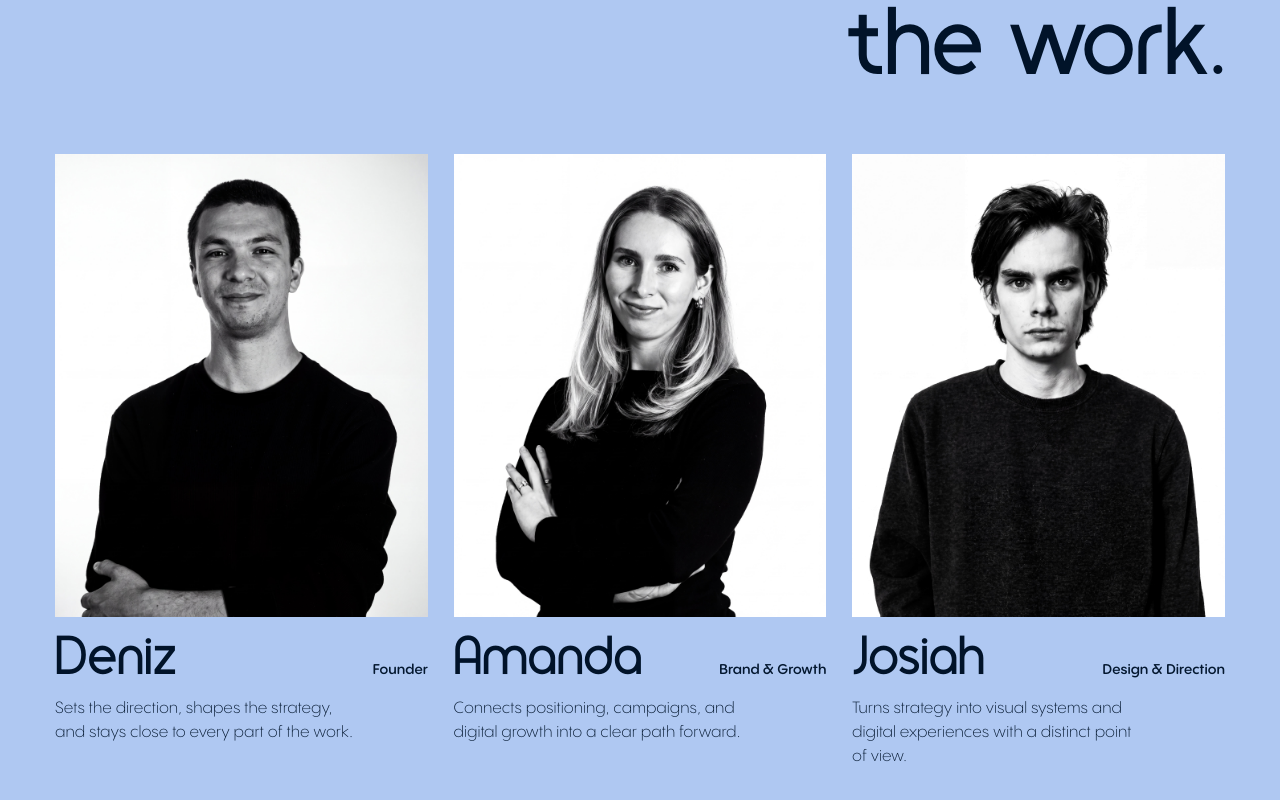
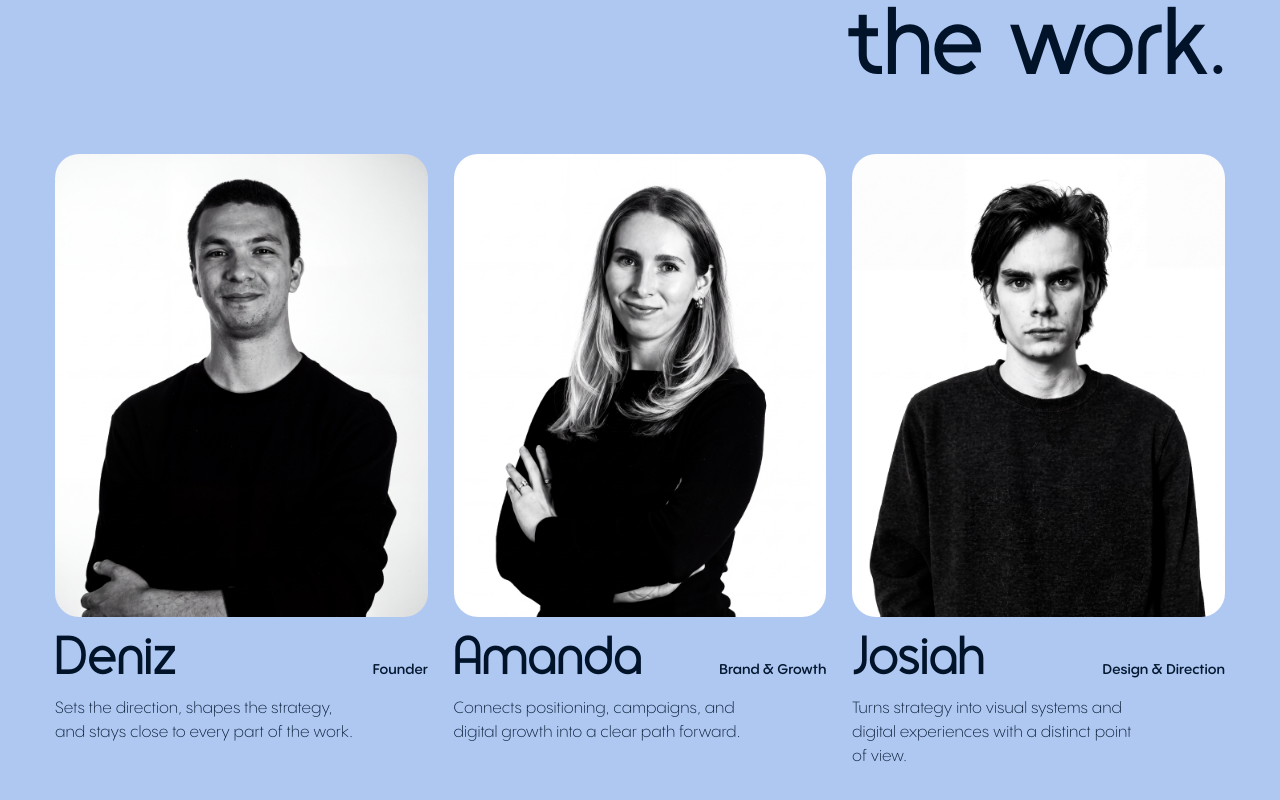
Before and after one commit to cedarandcactus/burgama-site-14.5, a Next.js app: page /studio in a window 1280 px wide. Shown: the part 1148-1948 px from the top of the page. Built offline with nearby package versions, Linux system fonts and the light colour scheme.

Commit message:
style: add border-radius to portrait aspect ratio\n\nAdded rounded corners to improve visual aesthetics

```diff
--- a/app/studio/studio.module.css
+++ b/app/studio/studio.module.css
@@ -92,6 +92,7 @@
 .portrait {
   aspect-ratio: 29 / 36;
   overflow: hidden;
+  border-radius: 24px;
   background: var(--palette-yellow-soft);
 }
 
```
